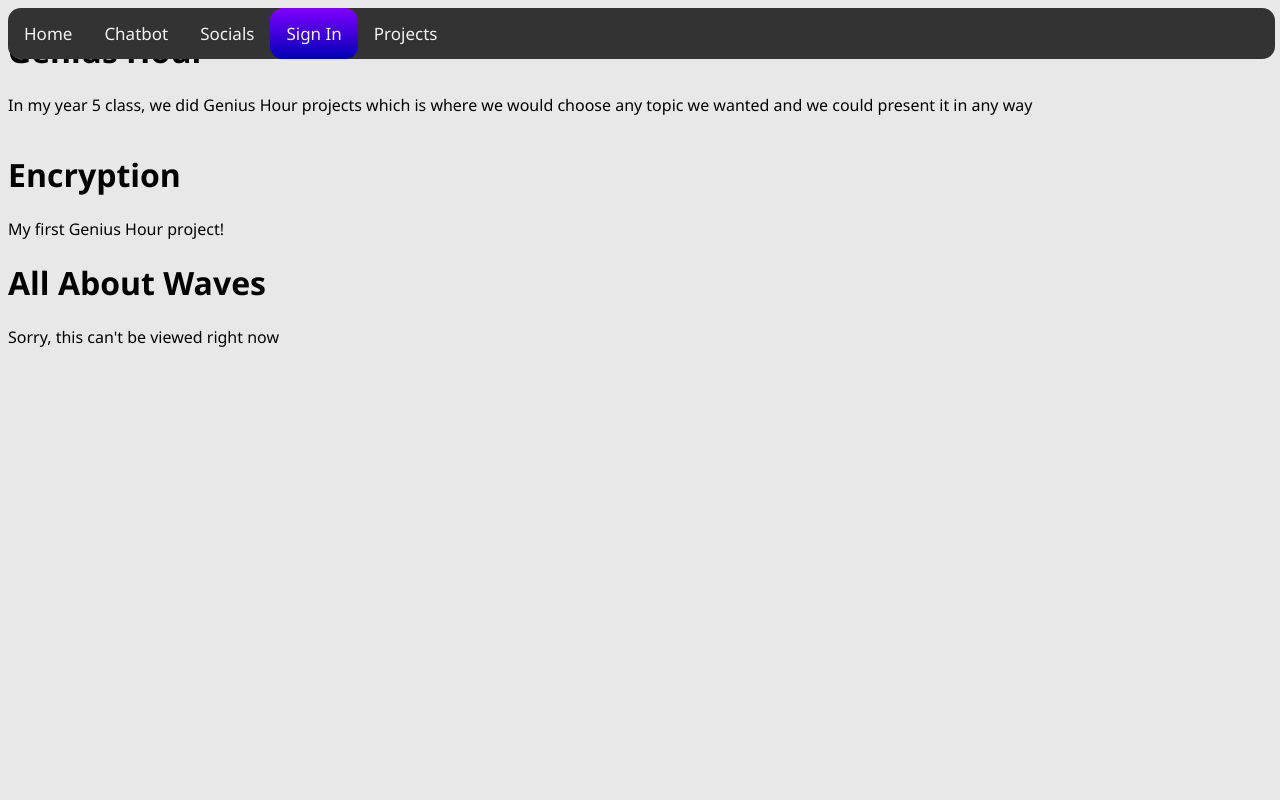
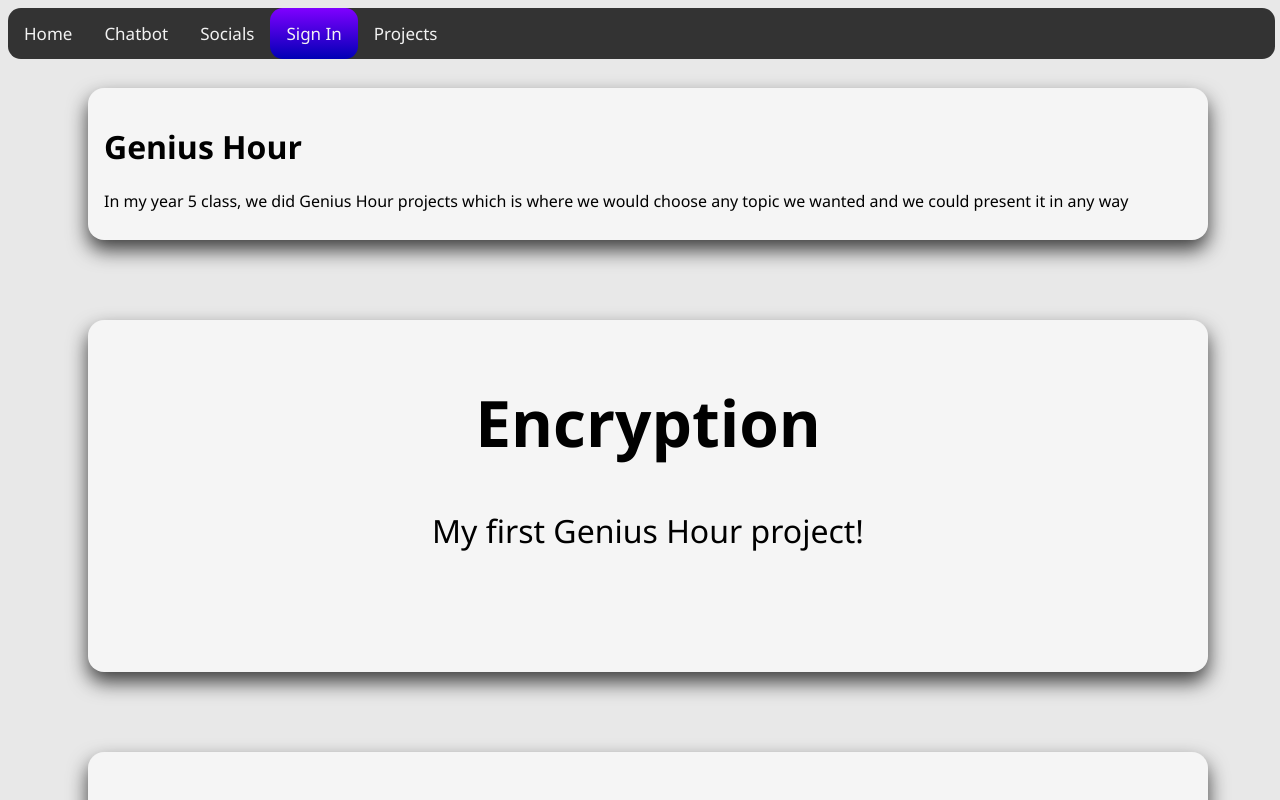
Before and after one commit to JojoplayzMC/Home, a plain HTML site: page projects/geniushour/index.html in a window 1280 px wide. Shown: the top 800 px of the page. Drawn offline with Linux system fonts and the light colour scheme; files whose address does not match are found by name.

Commit message:
Update styles.css

```diff
--- a/styles.css
+++ b/styles.css
@@ -8,10 +8,41 @@
     margin-left: 10vh;
     padding: 2vh;
     box-shadow: 0 10px 20px rgba(0, 0, 0, 0.74);
-    max-width: 40%;
+    max-width: 40vw;
     max-height: 40vh;
     flex-direction: column;
     justify-content: space-between;
+}
+
+.divshort {
+    background-color: #f5f5f5;
+    border: none;
+    border-radius: 2vh;
+    height: 40vh;
+    margin-top: 10vh;
+    margin-left: 10vh;
+    padding: 2vh;
+    box-shadow: 0 10px 20px rgba(0, 0, 0, 0.74);
+    height: 15vh;
+    flex-direction: column;
+    justify-content: space-between;
+}
+
+.divother {
+    background-color: #f5f5f5;
+    border: none;
+    border-radius: 2vh;
+    height: 40vh;
+    margin-top: 10vh;
+    margin-left: 10vh;
+    padding: 2vh;
+    box-shadow: 0 10px 20px rgba(0, 0, 0, 0.74);
+    flex-direction: column;
+    justify-content: space-between;
+}
+
+.full {
+    width: 85vw;
 }
 
 body {
@@ -33,3 +64,38 @@ body {
     padding: 1vw;
     border-radius: 1vw;
 }
+
+button {
+    font-family: 'Segoe UI';
+}
+
+.button {
+    display: inline-block;
+    text-align: center;
+    text-decoration: none;
+    background-color: #f5f5f5;
+    transition: cursor 0.3s ease, background-color 0.5s ease;
+    font-size: xx-large;
+}
+
+.button:hover {
+    background-color: #ffffff;
+    cursor: pointer;
+}
+
+.buttonnormal:active {
+    background-color: #878787;
+}
+
+.buttonbad:active {
+    background-color: rgb(255, 0, 0);
+    animation-name: wrong;
+    animation-duration: 0.25s;
+}
+
+@keyframes wrong {
+    0% {transform: translate(0vw,0vh);}
+    33% {transform: translate(-3vw,0vh);}
+    66% {transform: translate(3vw,0vh);}
+    100% {transform: translate(0vw,0vh);}
+}
```
